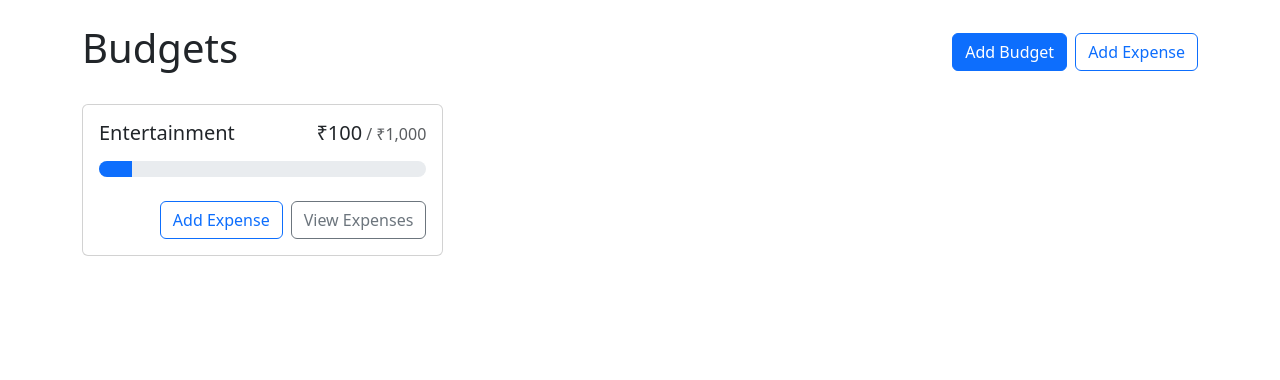
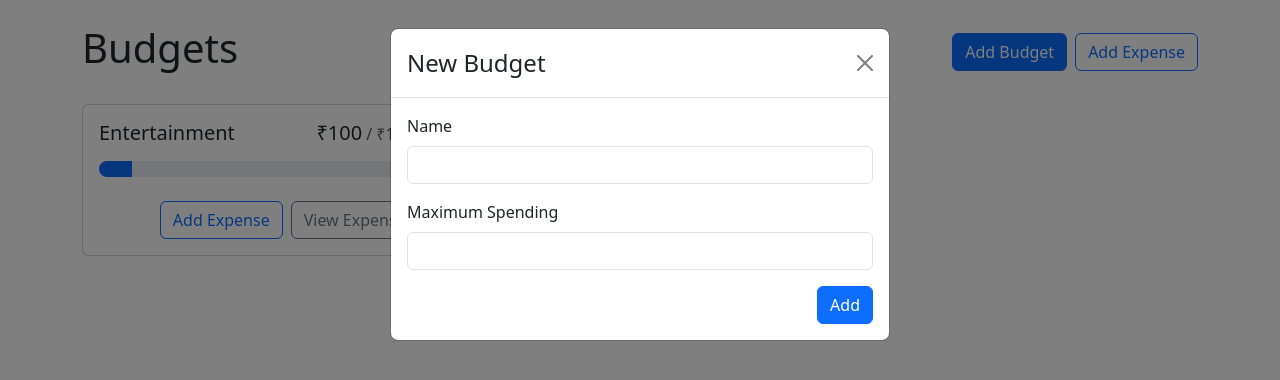
Before and after one commit to tanishkushwaha/expense-tracker, a React (Vite) app: page / in a window 1280 px wide. Both pictures are taken after a click on the button "Add Budget". Shown: the top 380 px of the page. Built offline with nearby package versions, Linux system fonts and the light colour scheme.

Commit message:
Added AddBudgetModal

```diff
--- a/src/App.jsx
+++ b/src/App.jsx
@@ -1,14 +1,19 @@
 import React from 'react';
+import { useState } from 'react';
 import 'bootstrap/dist/css/bootstrap.min.css';
 import { Container, Stack, Button } from 'react-bootstrap';
 import BudgetCard from './components/BudgetCard';
+import AddBudgetModal from './components/AddBudgetModal';
 
 const App = () => {
+  const [showAddBudgetModal, setShowAddBudgetModal] = useState(false);
+
   return (
+    <>
       <Container className='my-4'>
           <Stack direction='horizontal' gap='2' className='mb-4'>
             <h1 className='me-auto'>Budgets</h1>
-          <Button variant='primary'>Add Budget</Button>
+            <Button variant='primary' onClick={() => setShowAddBudgetModal(true)}>Add Budget</Button>
             <Button variant='outline-primary'>Add Expense</Button>
           </Stack>
 
@@ -21,6 +26,9 @@
             <BudgetCard name='Entertainment' amount={100} max={1000} />
           </div>
       </Container>
+
+      <AddBudgetModal show={showAddBudgetModal} handleClose={() => setShowAddBudgetModal(false)} />
+    </>
   );
 }
 
--- /dev/null
+++ b/src/components/AddBudgetModal.jsx
@@ -0,0 +1,45 @@
+import { Modal, Form, Button } from "react-bootstrap";
+import { useRef } from "react";
+import { useBudgets } from "../contexts/BudgetsContext";
+
+const AddBudgetModal = ({ show, handleClose }) => {
+  const nameRef = useRef();
+  const maxRef = useRef();
+  const { addBudget } = useBudgets();
+
+  const handleSubmit = (e) => {
+    e.preventDefault();
+
+    addBudget({
+      name: nameRef.current.value,
+      max: parseFloat(maxRef.current.value),
+    });
+
+    handleClose();
+  };
+
+  return (
+    <Modal show={show} onHide={handleClose}>
+      <Form onSubmit={handleSubmit}>
+        <Modal.Header closeButton>
+          <Modal.Title>New Budget</Modal.Title>
+        </Modal.Header>
+        <Modal.Body>
+          <Form.Group className="mb-3" controlId="name">
+            <Form.Label>Name</Form.Label>
+            <Form.Control ref={nameRef} type="text" required />
+          </Form.Group>
+          <Form.Group className="mb-3" controlId="max">
+            <Form.Label>Maximum Spending</Form.Label>
+            <Form.Control ref={maxRef} type="number" min={0} step={1} required />
+          </Form.Group>
+          <div className="d-flex justify-content-end">
+            <Button variant="primary" type="submit">Add</Button>
+          </div>
+        </Modal.Body>
+      </Form>
+    </Modal>
+  );
+}
+
+export default AddBudgetModal;
--- a/src/contexts/BudgetsContext.jsx
+++ b/src/contexts/BudgetsContext.jsx
@@ -29,19 +29,19 @@
 
   };
 
-  const addBudget = (name, max) => {
+  const addBudget = ({ name, max }) => {
     setBudgets(previousBudgets => {
       if(previousBudgets.find(budget => budget.name === name)) {
         return previousBudgets;
       }
 
-      return [...previousBudgets, {id: uuidv4, name, max}]
+      return [...previousBudgets, {id: uuidv4(), name, max}]
     });
   };
 
   const addExpense = (budgetId, amount, description) => {
     setExpenses(previousExpenses => {
-      return [...previousExpenses, {id: uuidv4, budgetId, amount, description}];
+      return [...previousExpenses, {id: uuidv4(), budgetId, amount, description}];
     });
   };
 
```
Lines whose indentation alone changed are shown as unchanged.
